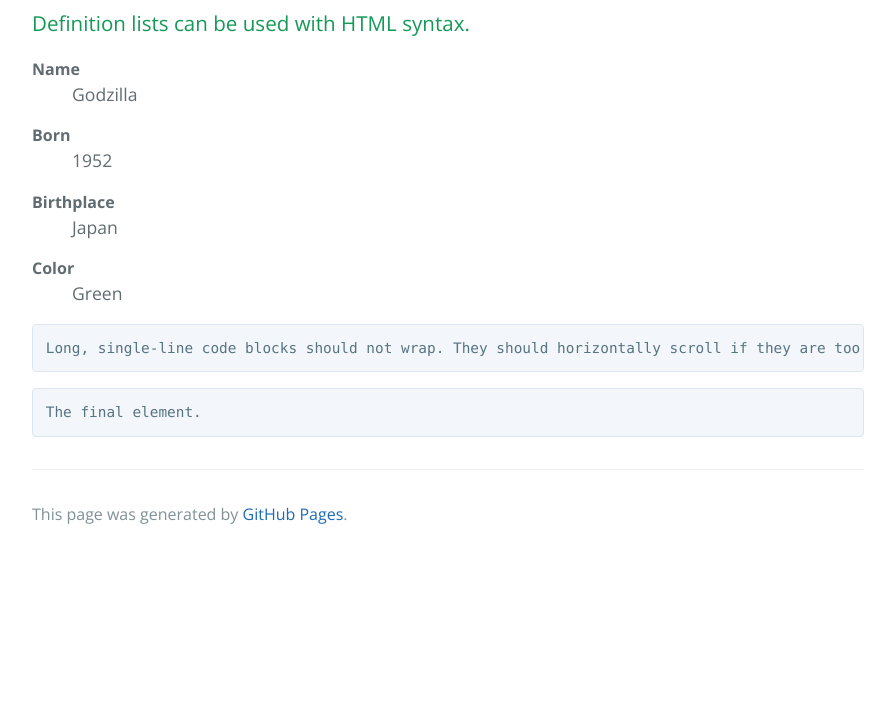
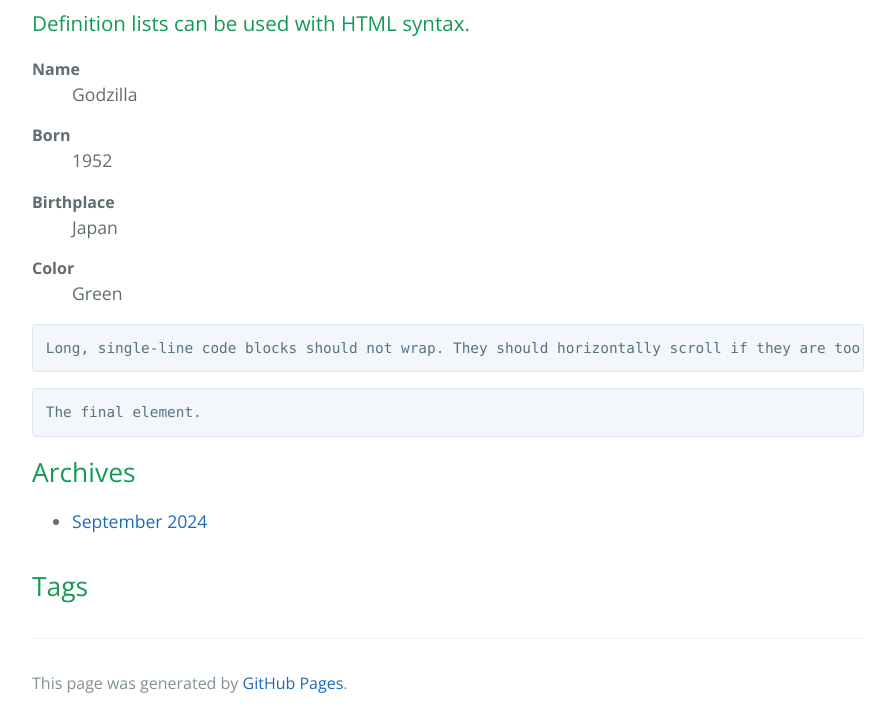
Before and after one commit to Lab8010/lab8010.github.io, a Jekyll site: the page built from index.md, in a window 1280 px wide and 900 px high, scrolled down 3269 px, cut to the strip 173-900 px from the top of the window. Shown: the whole strip, without its empty margins (192-1087 px from the left). Built offline with Jekyll 4.4.1, drawn with Linux system fonts in a browser that asks for light colours; before the commit the page ends 4000 px from its top, so only the background shows below that.

Commit message:
Update default.html

```diff
--- a/_layouts/default.html
+++ b/_layouts/default.html
@@ -24,7 +24,31 @@
     </header>
 
     <main id="content" class="main-content" role="main">
-      {{ content }}
+      <div class="content">
+        {{ content }}
+      </div>
+
+      <div class="sidebar">
+        <h2>Archives</h2>
+        <ul>
+          {% for post in site.posts %}
+            <li>
+              <a href="{{ post.url | prepend: site.baseurl }}">{{ post.date | date: "%B %Y" }}</a>
+            </li>
+          {% endfor %}
+        </ul>
+
+        <h2>Tags</h2>
+        <ul>
+          {% assign tags_list = site.tags | sort %}
+          {% for tag in tags_list %}
+            <li>
+              <a href="/tags/{{ tag[0] }}">{{ tag[0] }}</a> ({{ tag[1].size }})
+            </li>
+          {% endfor %}
+        </ul>
+      </div>
+
       <footer class="site-footer">
         {% if site.github.is_project_page %}
           <span class="site-footer-owner"><a href="{{ site.github.repository_url }}">{{ site.github.repository_name }}</a> is maintained by <a href="{{ site.github.owner_url }}">{{ site.github.owner_name }}</a>.</span>
```
